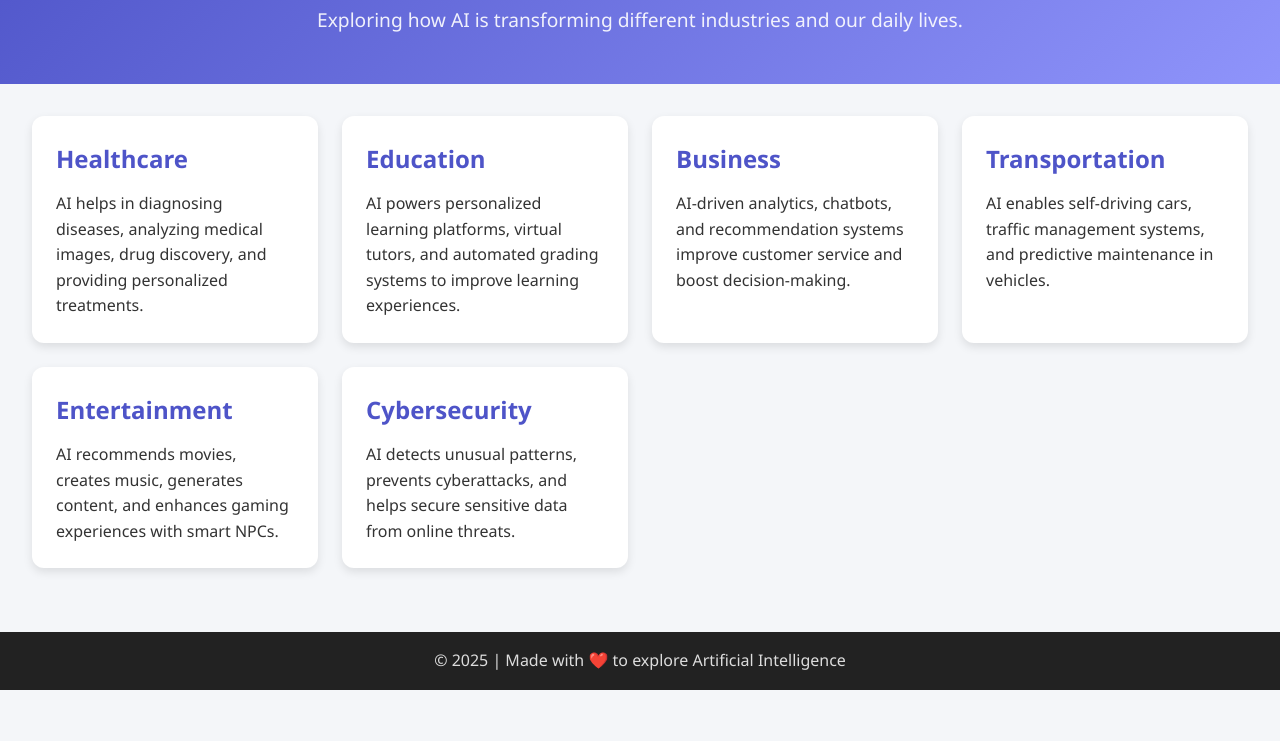
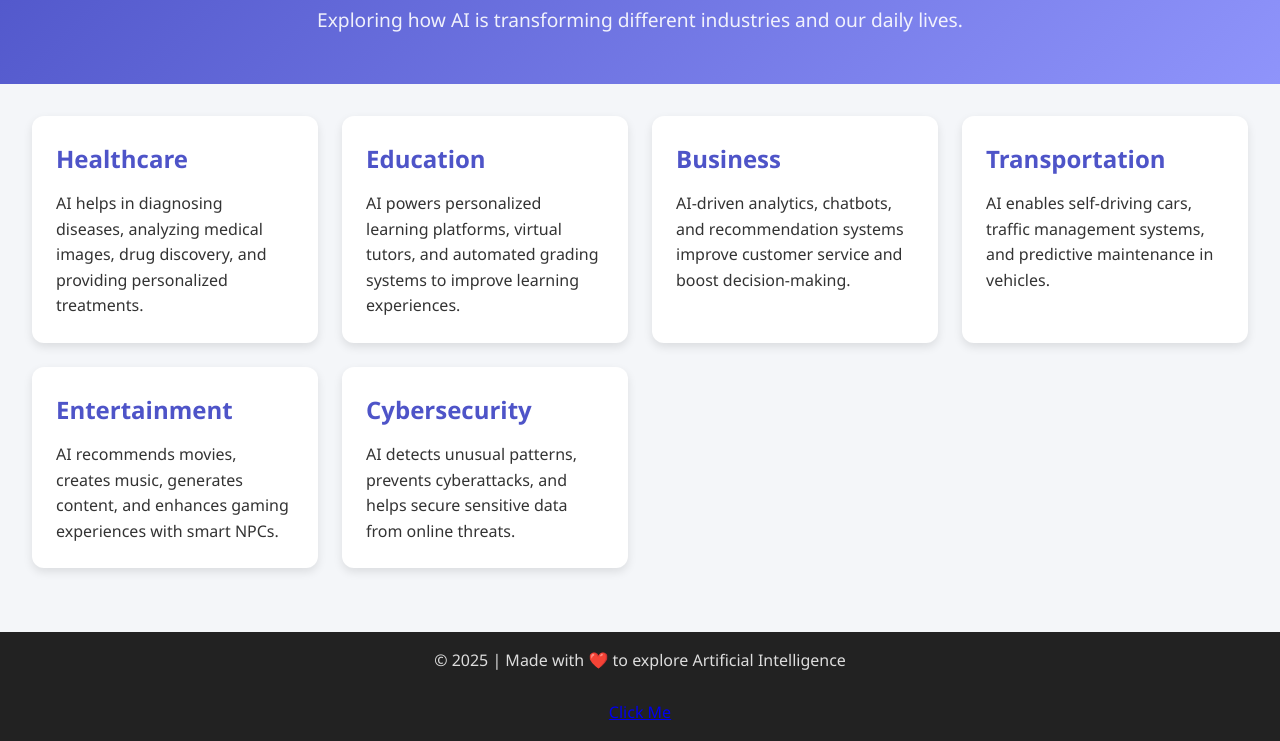
Before and after one commit to denillllll/AiInfo, a plain HTML site: page index.html in a window 1280 px wide. Shown: the part 115-856 px from the top of the page. Before the commit the page ends 805 px from the top, so only its background shows below. Drawn offline with Linux system fonts and the light colour scheme.

Commit message:
Update index.html

```diff
--- a/index.html
+++ b/index.html
@@ -51,6 +51,8 @@
   <!-- Footer -->
   <footer>
     <p>&copy; 2025 | Made with ❤️ to explore Artificial Intelligence</p>
+    </br>
+    <a href="io.html">Click Me</a>
   </footer>
 </body>
 </html>
```
